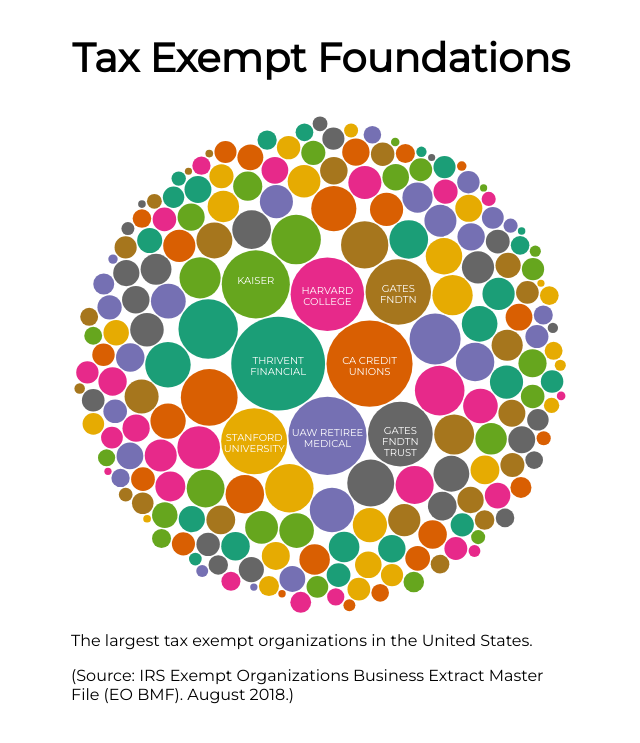
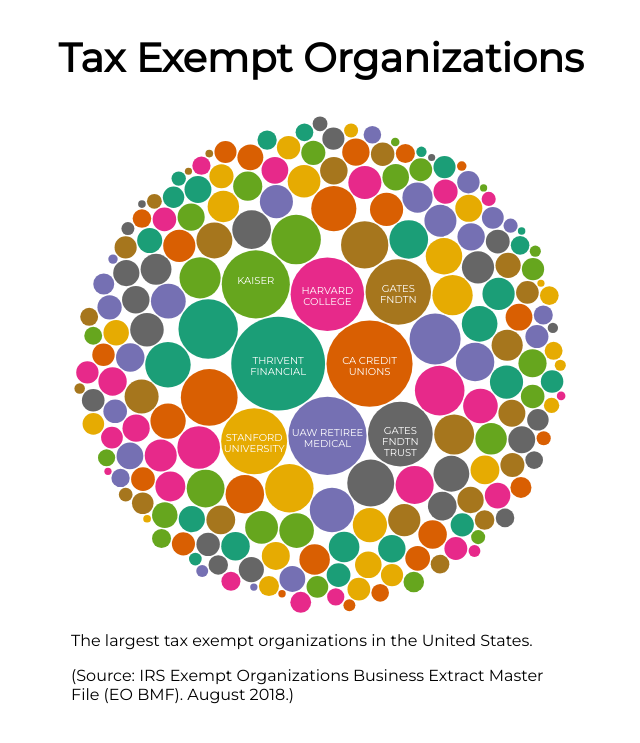
Before and after one commit to lucasguilkey/lucasguilkey.github.io, a Jekyll site: the page foundations/index.html, which Jekyll copies as it is, in a window 1280 px wide. Shown: the top 743 px of the page, without its empty margins (319-959 px from the left). Built offline with Jekyll 4.4.1, drawn with Linux system fonts in a browser that asks for light colours.

Commit message:
foundations to organizations

```diff
--- a/foundations/index.html
+++ b/foundations/index.html
@@ -29,7 +29,7 @@
     </style>
 </head>
 <body>
-		<h2>Tax Exempt Foundations</h2>
+		<h2>Tax Exempt Organizations</h2>
 <!--				usually h1 is title of website/logo, h2 is headline-->
 		<div id="chart"></div>
 		<p class=mx-5>The largest tax exempt organizations in the United States.  </p>
```
